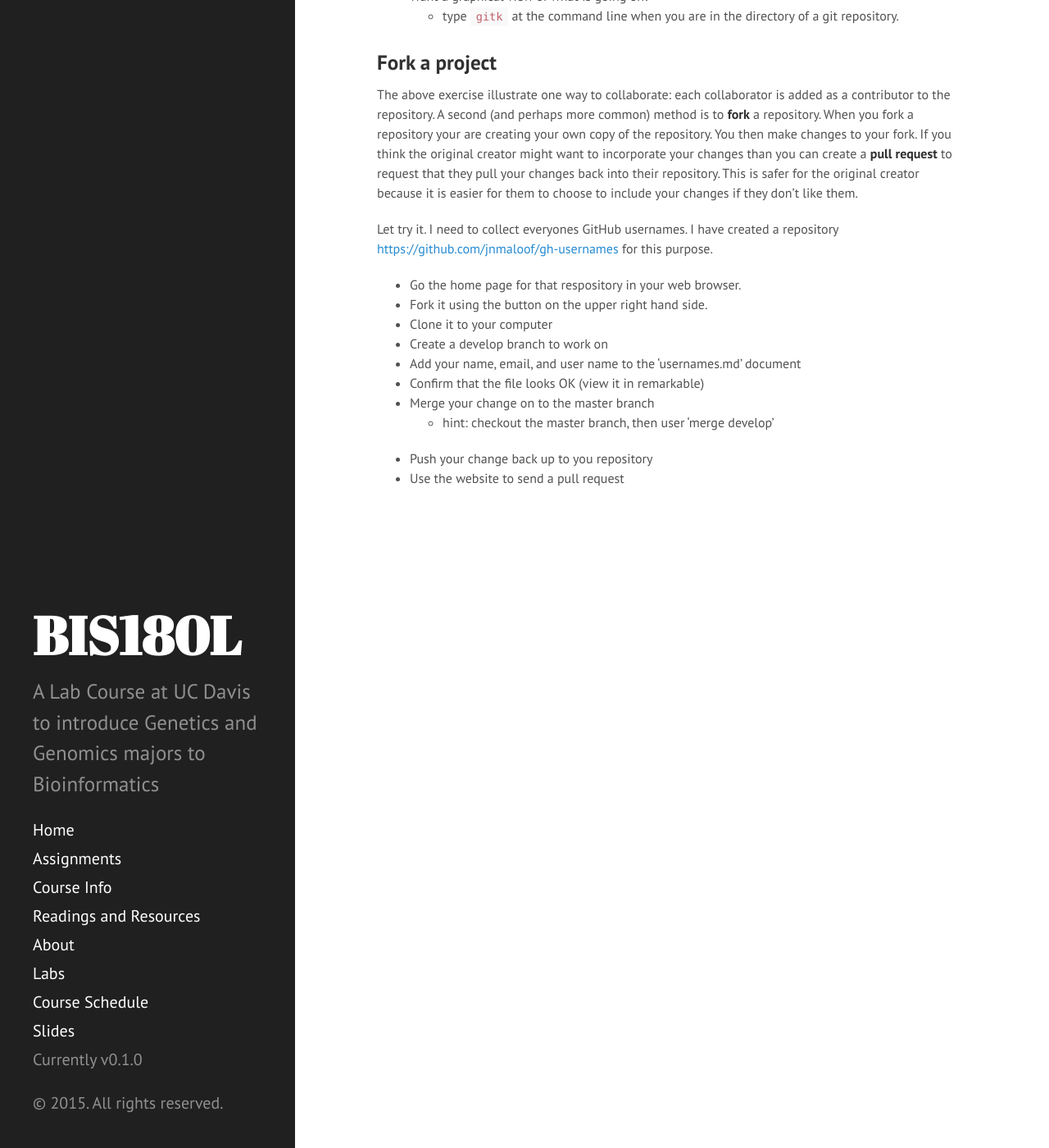
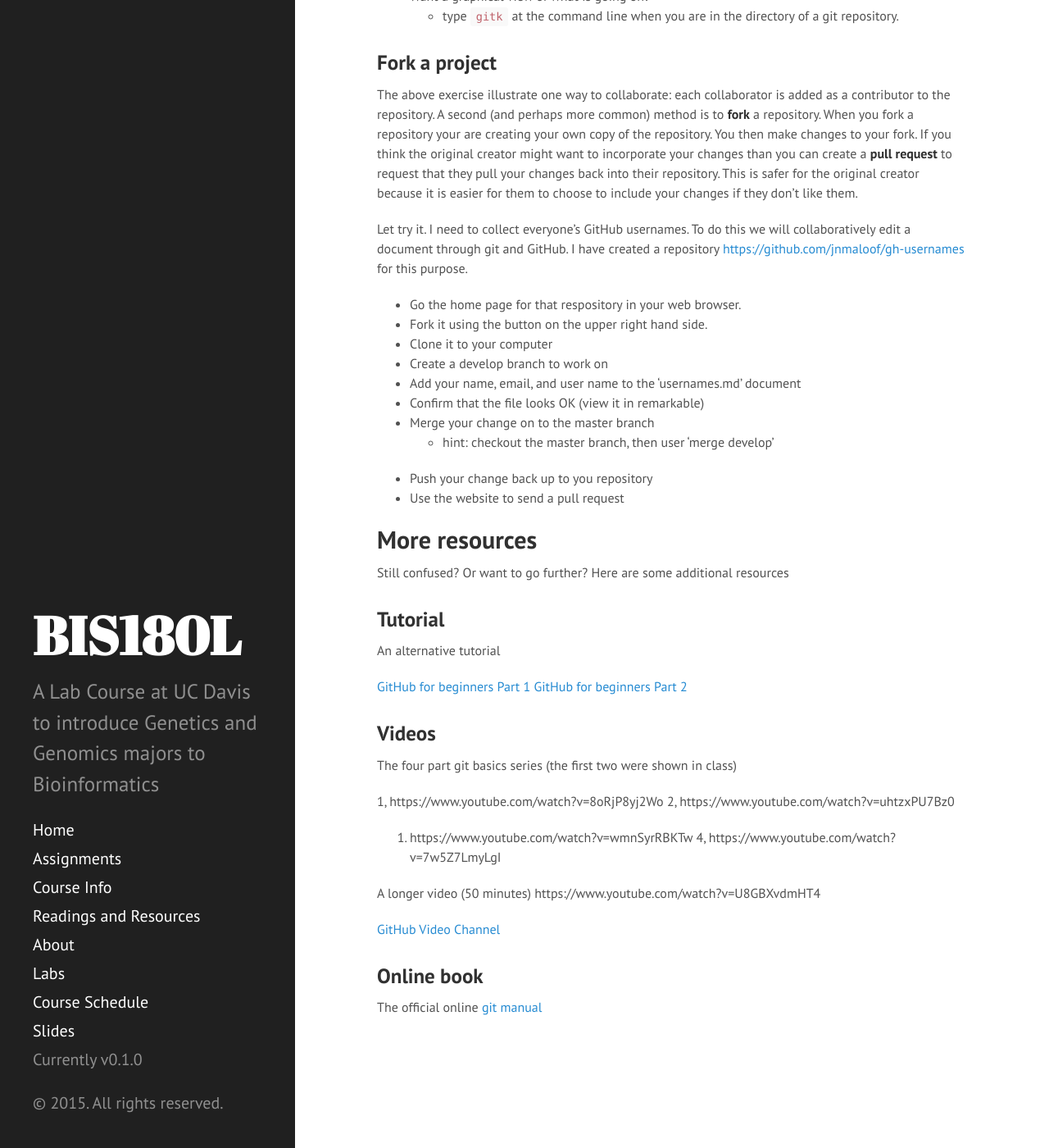
Before and after one commit to rjcmarkelz/BIS180L_web, a Jekyll site: the page built from _posts/2015-04-02-0-Intro-to-git.md, in a window 1280 px wide and 1400 px high, scrolled down 1786 px. Shown: the whole window at 82% size. Built offline with Jekyll 4.4.1, drawn with Linux system fonts in a browser that asks for light colours; Markdown is read by kramdown in place of the engine named in the settings.

Commit message:
updated Intro-to-git with more resources

```diff
--- a/_posts/2015-04-02-0-Intro-to-git.md
+++ b/_posts/2015-04-02-0-Intro-to-git.md
@@ -67,7 +67,7 @@ Designate one of you to create a new repository.  This is Partner 1.
 
 The above exercise illustrate one way to collaborate: each collaborator is added as a contributor to the repository.  A second (and perhaps more common) method is to __fork__ a repository.  When you fork a repository your are creating your own copy of the repository.  You then make changes to your fork.  If you think the original creator might want to incorporate your changes than you can create a __pull request__ to request that they pull your changes back into their repository.  This is safer for the original creator because it is easier for them to choose to include your changes if they don't like them.
 
-Let try it.  I need to collect everyones GitHub usernames.  I have created a repository [https://github.com/jnmaloof/gh-usernames](https://github.com/jnmaloof/gh-usernames) for this purpose.
+Let try it.  I need to collect everyone's GitHub usernames.  To do this we will collaboratively edit a document through git and GitHub.  I have created a repository [https://github.com/jnmaloof/gh-usernames](https://github.com/jnmaloof/gh-usernames) for this purpose.
 
 * Go the home page for that respository in your web browser.
 * Fork it using the button on the upper right hand side.
@@ -79,3 +79,31 @@ Let try it.  I need to collect everyones GitHub usernames.  I have created a rep
 	* hint: checkout the master branch, then user 'merge develop'
 * Push your change back up to you repository
 * Use the website to send a pull request
+
+## More resources
+
+Still confused?  Or want to go further?  Here are some additional resources
+
+### Tutorial
+
+An alternative tutorial
+
+[GitHub for beginners Part 1](http://readwrite.com/2013/09/30/understanding-github-a-journey-for-beginners-part-1)
+[GitHub for beginners Part 2](http://readwrite.com/2013/10/02/github-for-beginners-part-2)
+
+### Videos
+
+The four part git basics series (the first two were shown in class)
+
+1, https://www.youtube.com/watch?v=8oRjP8yj2Wo
+2, https://www.youtube.com/watch?v=uhtzxPU7Bz0
+3. https://www.youtube.com/watch?v=wmnSyrRBKTw
+4, https://www.youtube.com/watch?v=7w5Z7LmyLgI
+
+A longer video (50 minutes)  https://www.youtube.com/watch?v=U8GBXvdmHT4
+
+[GitHub Video Channel](https://www.youtube.com/user/GitHubGuides/videos)
+
+### Online book
+
+The official online [git manual](http://git-scm.com/book/en/v2)
```
Also changed, not shown: _posts/2015-03-31-1Markdown_Intro.md (line endings or trailing spaces).
